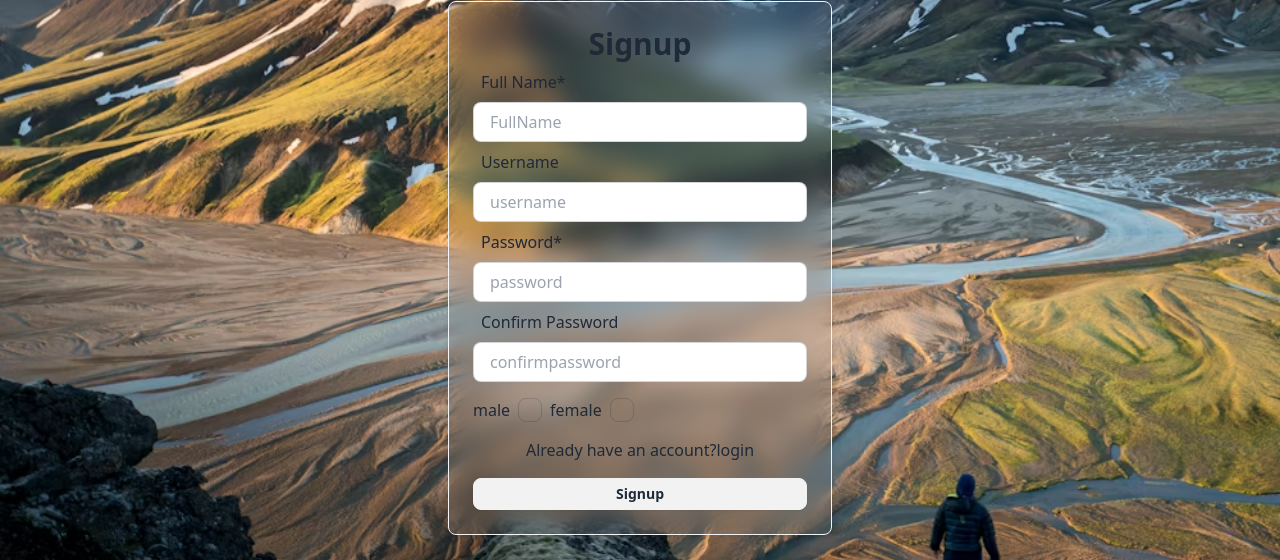
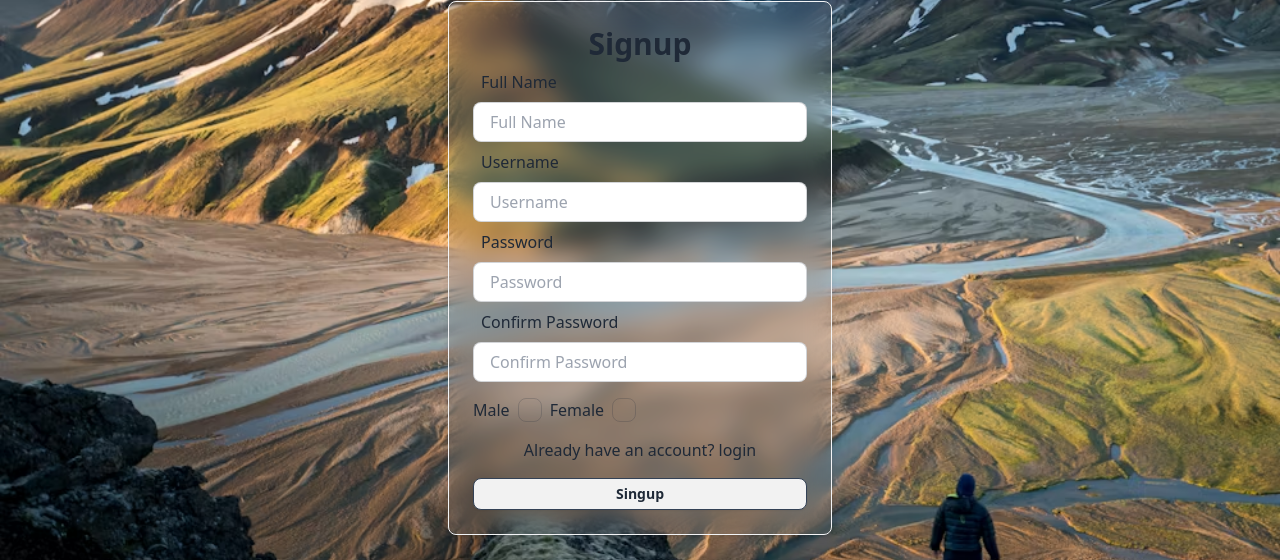
Before and after one commit to vikash-pandey1/chatApplication, a React (Vite) app in the folder frontend/: page /signup in a window 1280 px wide. Shown: the part 132-692 px from the top of the page. Built offline with nearby package versions, Linux system fonts and the light colour scheme.

Commit message:
complete components and hooks

```diff
--- a/frontend/src/components/Signup.jsx
+++ b/frontend/src/components/Signup.jsx
@@ -1,8 +1,10 @@
-import React, { useState } from "react";
-import { Link ,useNavigate} from "react-router-dom";
+import React, { useState } from 'react'
+import { Link, useNavigate } from 'react-router-dom';
 import axios from "axios";
 import toast from "react-hot-toast";
-function Signup() {
+
+
+const Signup = () => {
   const [user, setUser] = useState({
     fullName: "",
     username: "",
@@ -13,28 +15,22 @@ function Signup() {
   const navigate = useNavigate();
   const handleCheckbox = (gender) => {
     setUser({ ...user, gender });
-  };
+  }
   const onSubmitHandler = async (e) => {
     e.preventDefault();
     try {
-      const res = await axios.post(
-        `http://localhost:8081/api/v1/user/register`,
-        user,
-        {
+      const res = await axios.post(`http://localhost:8081/api/v1/user/register`, user, {
         headers: {
-            "Content-Type": "application/json",
+          'Content-Type': 'application/json'
         },
-          withCredentials: true,
-        }
-      );
-      console.log(user)
+        withCredentials: true
+      });
       if (res.data.success) {
         navigate("/login");
         toast.success(res.data.message);
       }
     } catch (error) {
-      toast.error(error.response.data.message)
-
+      toast.error(error.response.data.message);
       console.log(error);
     }
     setUser({
@@ -43,107 +39,85 @@ function Signup() {
       password: "",
       confirmPassword: "",
       gender: "",
-    });
-  };
+    })
+  }
   return (
-    <>
     <div className="min-w-96 mx-auto">
-        <div className="w-full p-6 rounded-lg shadow-md bg-gray-400 bg-clip-padding backdrop-filter backdrop-blur-md bg-opacity-10 border border-gray-100  ">
-          <h1 className="text-3xl font-bold text-center ">Signup</h1>
+      <div className='w-full p-6 rounded-lg shadow-md bg-gray-400 bg-clip-padding backdrop-filter backdrop-blur-md bg-opacity-10 border border-gray-100'>
+        <h1 className='text-3xl font-bold text-center'>Signup</h1>
         <form onSubmit={onSubmitHandler} action="">
           <div>
-              <label className="label p-2">
-                <span className="text-base label-text">Full Name*</span>
+            <label className='label p-2'>
+              <span className='text-base label-text'>Full Name</span>
             </label>
             <input
               value={user.fullName}
               onChange={(e) => setUser({ ...user, fullName: e.target.value })}
+              className='w-full input input-bordered h-10'
               type="text"
-                placeholder="FullName"
-                className="w-full input input-bordered h-10"
-              />
+              placeholder='Full Name' />
           </div>
-
           <div>
-              <label className="label p-2">
-                <span className="text-base label-text">Username</span>
+            <label className='label p-2'>
+              <span className='text-base label-text'>Username</span>
             </label>
             <input
+              value={user.username}
               onChange={(e) => setUser({ ...user, username: e.target.value })}
-                value={user.username}
+              className='w-full input input-bordered h-10'
               type="text"
-                placeholder="username"
-                className="w-full input input-bordered h-10"
-              />
+              placeholder='Username' />
           </div>
-
           <div>
-              <label className="label p-2">
-                <span className="text-base label-text">Password*</span>
+            <label className='label p-2'>
+              <span className='text-base label-text'>Password</span>
             </label>
             <input
+              value={user.password}
               onChange={(e) => setUser({ ...user, password: e.target.value })}
-                value={user.password}
-                type="text"
-                placeholder="password"
-                className="w-full input input-bordered h-10"
-              />
+              className='w-full input input-bordered h-10'
+              type="password"
+              placeholder='Password' />
           </div>
-
           <div>
-              <label className="label p-2">
-                <span className="text-base label-text">Confirm Password</span>
+            <label className='label p-2'>
+              <span className='text-base label-text'>Confirm Password</span>
             </label>
             <input
-                onChange={(e) =>
-                  setUser({ ...user, confirmPassword: e.target.value })
-                }
               value={user.confirmPassword}
-                type="text"
-                placeholder="confirmpassword"
-                className="w-full input input-bordered h-10"
-              />
+              onChange={(e) => setUser({ ...user, confirmPassword: e.target.value })}
+              className='w-full input input-bordered h-10'
+              type="password"
+              placeholder='Confirm Password' />
           </div>
-
-            <div className="flex items-center my-4">
-              <div className="flex items-center">
-                <p>male</p>
+          <div className='flex items-center my-4'>
+            <div className='flex items-center'>
+              <p>Male</p>
               <input
                 type="checkbox"
                 checked={user.gender === "male"}
                 onChange={() => handleCheckbox("male")}
-                  className="checkbox mx-2"
-                />
+                defaultChecked
+                className="checkbox mx-2" />
             </div>
-
-              <div className="flex items-center">
-                <p>female</p>
+            <div className='flex items-center'>
+              <p>Female</p>
               <input
                 type="checkbox"
                 checked={user.gender === "female"}
                 onChange={() => handleCheckbox("female")}
-                  className="checkbox mx-2"
-                />
+                defaultChecked
+                className="checkbox mx-2" />
             </div>
           </div>
-            <p className="text-center my-2">
-              {" "}
-              Already have an account?
-              <Link to="/login">login</Link>
-            </p>
+          <p className='text-center my-2'>Already have an account? <Link to="/login"> login </Link></p>
           <div>
-              <button
-                type="submit"
-                className="btn btn-block btn-sm mt-2 border border-state-700"
-              >
-                Signup
-              </button>
+            <button type='submit' className='btn btn-block btn-sm mt-2 border border-slate-700'>Singup</button>
           </div>
         </form>
       </div>
     </div>
-    </>
-  );
+  )
 }
 
-export default Signup;
+export default Signup
--- a/frontend/src/hooks/useGetMessages.jsx
+++ b/frontend/src/hooks/useGetMessages.jsx
@@ -1,26 +1,23 @@
+import React, { useEffect } from 'react'
 import axios from "axios";
-import React, { useEffect } from "react";
-import { useDispatch, useSelector } from "react-redux";
-import { setMessages } from "../redux/messageSlice";
+import {useSelector,useDispatch} from "react-redux";
+import { setMessages } from '../redux/messageSlice';
 
-function useGetMessages() {
-  const { selectedUser } = useSelector((store) => store.user);
+const useGetMessages = () => {
+    const {selectedUser} = useSelector(store=>store.user);
     const dispatch = useDispatch();
     useEffect(() => {
         const fetchMessages = async () => {
             try {
                 axios.defaults.withCredentials = true;
-        const res = await axios.get(
-          `http://localhost:8081/api/v1/message/${selectedUser?._id}`
-        );
-        console.log(res);
+                const res = await axios.get(`http://localhost:8081/api/v1/message/${selectedUser?._id}`);
                 dispatch(setMessages(res.data))
             } catch (error) {
                 console.log(error);
             }
-    };
+        }
         fetchMessages();
-  }, [selectedUser]);
+    }, [selectedUser?._id,setMessages]);
 }
 
-export default useGetMessages;
+export default useGetMessages
--- a/frontend/src/hooks/useGetOtherUsers.jsx
+++ b/frontend/src/hooks/useGetOtherUsers.jsx
@@ -1,22 +1,26 @@
-import React, { useEffect } from "react";
+import React, { useEffect } from 'react';
 import axios from "axios";
 import { useDispatch } from "react-redux";
-import { setOtherUsers } from "../redux/userSlice";
-function useGetOtherUsers() {
+import { setOtherUsers } from '../redux/userSlice';
+
+const useGetOtherUsers = () => {
     const dispatch = useDispatch();
+
     useEffect(() => {
         const fetchOtherUsers = async () => {
             try {
                 axios.defaults.withCredentials = true;
-        const res = await axios.get(`http://localhost:8081/api/v1/user/`);
-        // console.log(res);
+                const res = await axios.get(`http://localhost:8081/api/v1/user`);
+                // store
+                console.log("other users -> ",res);
                 dispatch(setOtherUsers(res.data));
             } catch (error) {
                 console.log(error);
             }
-    };
+        }
         fetchOtherUsers();
-  }, []);
+    }, [])
+
 }
 
-export default useGetOtherUsers;
+export default useGetOtherUsers
--- a/frontend/src/hooks/useGetRealTimeMessage.jsx
+++ b/frontend/src/hooks/useGetRealTimeMessage.jsx
@@ -1,16 +1,16 @@
-import { useEffect } from "react"
-import { useDispatch, useSelector } from "react-redux"
+import { useEffect } from "react";
+import {useSelector, useDispatch} from "react-redux";
 import { setMessages } from "../redux/messageSlice";
 
-const useGetRealTimeMessage =()=>{
-    const {socket} = useSelector(store=> store.socket)
-    const {messages} = useSelector(store=> store.message)
+const useGetRealTimeMessage = () => {
+    const {socket} = useSelector(store=>store.socket);
+    const {messages} = useSelector(store=>store.message);
     const dispatch = useDispatch();
     useEffect(()=>{
-        socket?.on("newMessage",(newMessage)=>{
-            dispatch(setMessages([...messages,newMessage]))
-        })
-    },[socket,setMessages,messages])
-}
-
-export default useGetRealTimeMessage
+        socket?.on("newMessage", (newMessage)=>{
+            dispatch(setMessages([...messages, newMessage]));
+        });
+        return () => socket?.off("newMessage");
+    },[socket,setMessages, messages]);
+};
+export default useGetRealTimeMessage;
```
Also changed, not shown: frontend/src/components/SendInput.jsx (+21 -27 lines), frontend/src/components/Sidebar.jsx (+33 -34 lines). Lines whose indentation alone changed are shown as unchanged.
